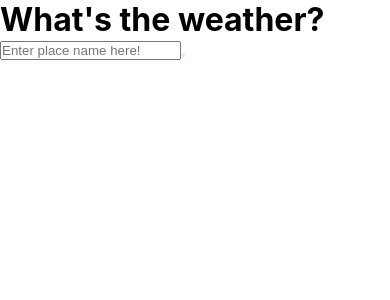
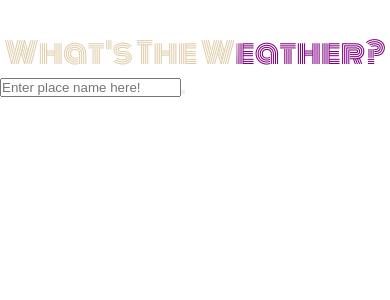
Before and after one commit to inverseswirl/weather-app, a React (Create React App) app: page / in a window 390 px wide. Shown: the top 300 px of the page. Built offline with nearby package versions, Linux system fonts and the light colour scheme; a web font is replaced by a local one.

Commit message:
css-updated

```diff
--- a/src/sass/App.css
+++ b/src/sass/App.css
@@ -15,4 +15,48 @@ html, body {
   width: 100vw;
   overflow: hidden;
 }
+
+.title {
+  color: transparent;
+  padding: 30px 0 0 0;
+  background-clip: text;
+  background-image: radial-gradient(circle at 20%, #e0cdaa 50%, purple 51.5%);
+  background-position: 100% 100%;
+  font-family: 'Monoton', cursive;
+  font-weight: 200;
+  font-size: 80px;
+  text-align: center;
+  font-size: calc(70px + 1vw);
+  text-transform: capitalize;
+}
+
+@media (max-width: 1170px) {
+  .title {
+    font-size: calc(3.5rem + 1vw);
+  }
+}
+
+@media (max-width: 900px) {
+  .title {
+    font-size: calc(2.7rem + 1vw);
+  }
+}
+
+@media (max-width: 745px) {
+  .title {
+    font-size: calc(2.2rem + 1vw);
+  }
+}
+
+@media (max-width: 600px) {
+  .title {
+    font-size: calc(1.85rem + 1vw);
+  }
+}
+
+@media (max-width: 475px) {
+  .title {
+    font-size: calc(1.6rem + 1vw);
+  }
+}
 /*# sourceMappingURL=App.css.map */
--- a/src/sass/App.scss
+++ b/src/sass/App.scss
@@ -18,40 +18,41 @@ html, body{
 
 ///title................
 
-// .title{
-//     color:transparent;
-//     padding: 30px 0 0 0;
-//     background-clip: text;
-//     background-image: radial-gradient(circle at 20%,$color 50%,purple 51.5%);
-//     background-position: 100% 100%;
-//     @include block-font();
-//     @include font(200, 80px);
-//     @include center();
-//     font-size:calc(70px + 1vw);
-//     text-transform:capitalize;
+.title{
+    color:transparent;
+    padding: 30px 0 0 0;
+    background-clip: text;
+    background-image: radial-gradient(circle at 20%,$color 50%,purple 51.5%);
+    background-position: 100% 100%;
+    @include block-font();
+    @include font(200, 80px);
+    @include center();
+    font-size:calc(70px + 1vw);
+    text-transform:capitalize;
 
-//     @include laptopLarge{
-//         font-size:calc(3.5rem + 1vw);
-//     }
-//     @include laptop{
-//         font-size:calc(2.7rem + 1vw);
-//     }
-//     @include tablet{
-//         font-size:calc(2.2rem + 1vw);
-//     }
+    @include laptopLarge{
+        font-size:calc(3.5rem + 1vw);
+    }
+    @include laptop{
+        font-size:calc(2.7rem + 1vw);
+    }
+    @include tablet{
+        font-size:calc(2.2rem + 1vw);
+    }
 
-//     @include mobileLarge{
-//         font-size:calc(1.85rem + 1vw);
-//     }
+    @include mobileLarge{
+        font-size:calc(1.85rem + 1vw);
+    }
 
-//     @include mobileSmall{
-//         font-size:calc(1.6rem + 1vw);
-//     }
+    @include mobileSmall{
+        font-size:calc(1.6rem + 1vw);
+    }
 
 
 
 
-// }
+}
+
 // ///NEUTRAL main SECTION............
 // .neutral{
 
```
Also changed, not shown: 1 other file (tests, documents, lock files or other folders).
